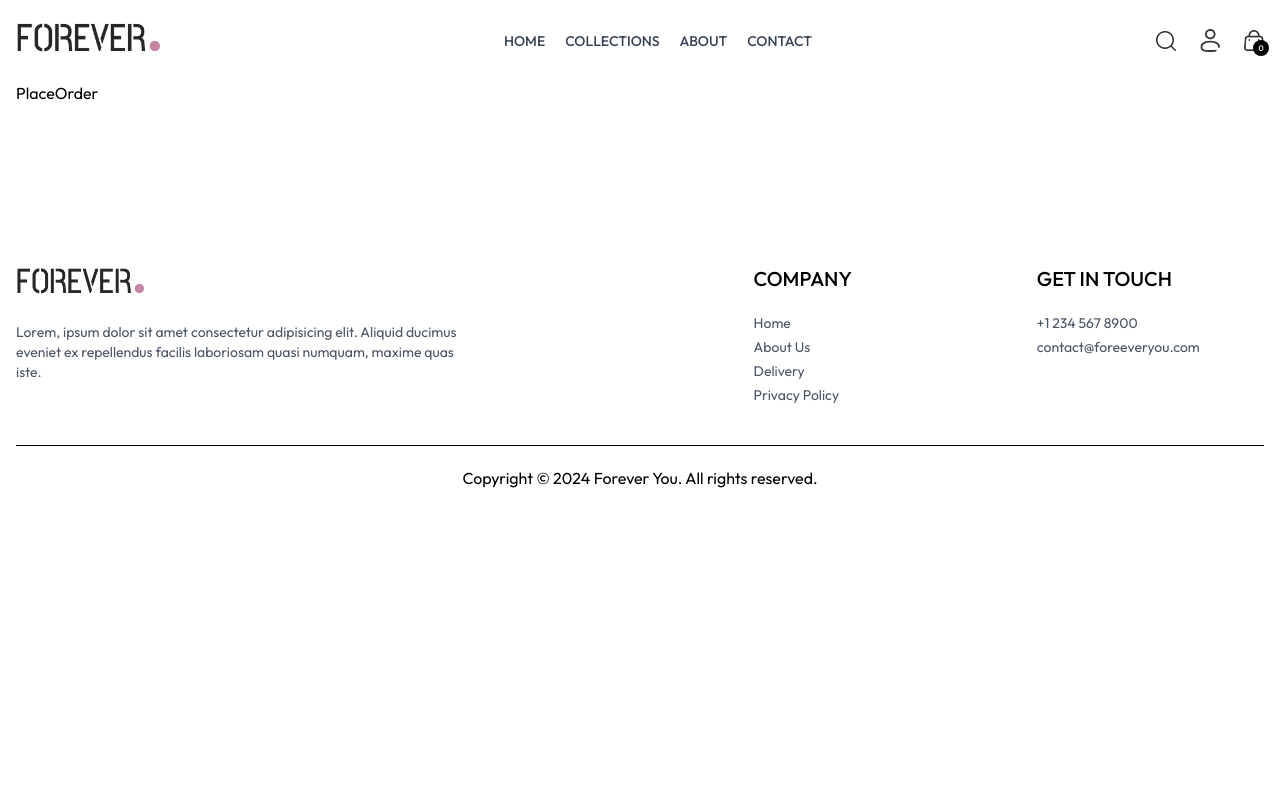
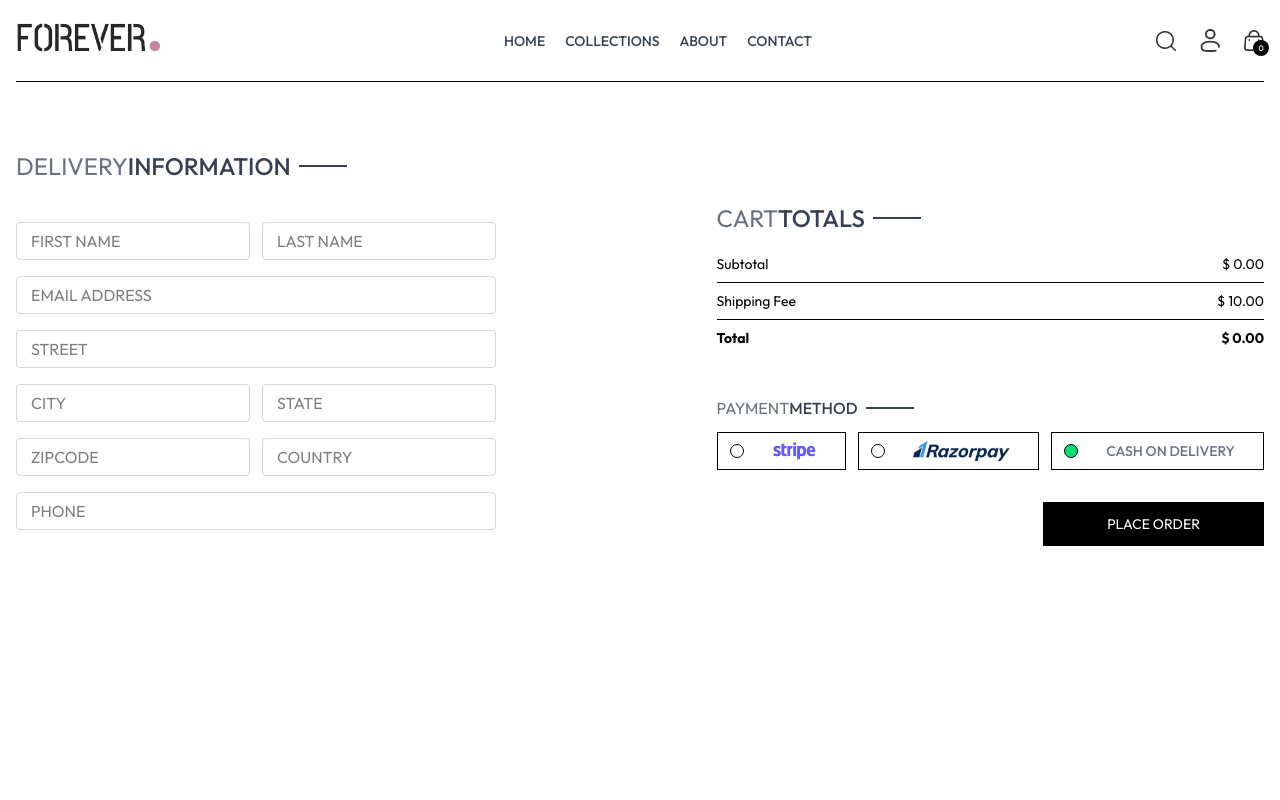
Before and after one commit to mavihs13/E-commerce, a React (Vite) app in the folder frontend/: page /placeorder in a window 1280 px wide. Shown: the top 800 px of the page. Built offline with nearby package versions, Linux system fonts and the light colour scheme.

Commit message:
cartpage and order page is completed

```diff
--- a/frontend/src/Components/CartTotal.jsx
+++ b/frontend/src/Components/CartTotal.jsx
@@ -3,7 +3,7 @@
 import Title from './Title';
 
 function CartTotal() {
-    const {currency,delivery_free,getCartAmount}=useContext(ShopContext)
+    const {currency,delivery_fee,getCartAmount}=useContext(ShopContext)
   return (
     <div className='w-full'>
         <div className='text-2xl'>
@@ -12,7 +12,18 @@
         </div>
         <div className='flex flex-col gap-2 mt-2 text-sm'>
             <div className='flex justify-between'>
-
+                <p>Subtotal</p>
+                <p>{currency} {getCartAmount()}.00</p>
+            </div>
+            <hr />
+            <div className='flex justify-between'>
+                <p>Shipping Fee</p>
+                <p>{currency} {delivery_fee}.00</p>
+            </div>
+            <hr />
+            <div className='flex justify-between'>
+                <b>Total</b>
+                <b>{currency} {getCartAmount()===0 ? 0 :getCartAmount()+delivery_fee}.00</b>
             </div>
 
         </div>
--- a/frontend/src/Context/ShopContext.jsx
+++ b/frontend/src/Context/ShopContext.jsx
@@ -1,6 +1,7 @@
 import React, {useEffect, useState} from 'react'
 import {products} from '../assets/assets'
 import { toast } from 'react-toastify';
+import { useNavigate } from 'react-router-dom';
 
 const ShopContext = React.createContext()
 
@@ -11,6 +12,7 @@
     const [search , setSearch] = useState('')
     const [showSearch, setShowSearch] = useState(false)
     const [cartItems, setCartItems] = useState({})
+    const navigate = useNavigate();
 
     const addToCart = async (itemId, size)=>{
         if(!size){
@@ -54,11 +56,11 @@
         setCartItems(carData);
     }
 
-    const getCartAmount = async()=>{
+    const getCartAmount = ()=>{
         let totalAmount = 0;
         for(const items in cartItems){
             let itemInfo = products.find((product)=>product._id===items)
-            for(const item in cartItems[item]){
+            for(const item in cartItems[items]){
                 try{
                     if(cartItems[items][item]>0){
                         totalAmount += itemInfo.price * cartItems[items][item];
@@ -81,7 +83,8 @@
         setShowSearch,
         cartItems,addToCart,
         getCartCount,updateQuantity,
-        getCartAmount
+        getCartAmount,
+        navigate
     }
     return (
         <ShopContext.Provider value={value}>
--- a/frontend/src/pages/Cart.jsx
+++ b/frontend/src/pages/Cart.jsx
@@ -2,9 +2,11 @@
 import { ShopContext } from '../Context/ShopContext'
 import Title from '../components/Title';
 import { assets } from '../assets/assets';
+import CartTotal from '../Components/CartTotal';
+
 
 const Cart = () => {
-  const {products,currency,cartItems,updateQuantity}=useContext(ShopContext)
+  const {products,currency,cartItems,updateQuantity,navigate}=useContext(ShopContext)
   const [cartData,setCartData] = useState([]);
   useEffect(()=>{
     const tempData = [];
@@ -56,6 +58,14 @@
           })
         }
       </div>
+      <div className='flex justify-end my-20'>
+        <div className='w-full sm:w-[450px]'>
+          <CartTotal/>
+          <div className='w-full text-end'>
+            <button onClick={()=>navigate('/placeOrder')} className='bg-black text-white text-sm my-8 px-8 py-3 cursor-pointer'>PROCEED TO CHECKOUT</button>
+          </div>
+        </div>
+      </div>
 
     </div>
   )
--- a/frontend/src/pages/Orders.jsx
+++ b/frontend/src/pages/Orders.jsx
@@ -1,8 +1,43 @@
-import React from 'react'
+import React, { useContext } from 'react'
+import { ShopContext } from '../Context/ShopContext'
+import Title from '../Components/Title'
 
 function Orders() {
+  const {products, currency}=useContext(ShopContext)
   return (
-    <div>Orders</div>
+    <div className='border-t pt-16'>
+      <div className='text-2xl'>
+        <Title text1={'MY'} text2={'ORDERS'}/>
+      </div>
+      <div className=''>
+        {
+          products.slice(1,4).map((item,index)=>(
+            <div key={index} className='py-4 border-t border-b text-gray-700 flex flex-col md:flex-row md:items-center md:justify-between gap-4'>
+              <div className='flex items-start gap-6 text-sm'>
+                <img className='w-16 sm:w-20' src={item.image[0]} alt="" />
+                <div>
+                  <p className='sm:text-base font-medium'>{item.name}</p>
+                  <div className='flex items-center gap-3 mt-2 text-base text-gray-700'>
+                    <p className='text-lg'>{currency}{item.price}</p>
+                    <p>Quantity: 1</p>
+                    <p>Size: M</p>
+                  </div>
+                  <p className='mt-2'>Date: <span className='text-gray-400'>25, June 2026</span></p>
+                </div>
+              </div>
+              <div className='md:w-1/2 flex justify-between'>
+              <div className='flex items-center gap-2'>
+                <p className='min-w-2 h-2 rounded-full bg-green-500'></p>
+                <p className='text-sm md:text-base'>Ready to ship</p>
+              </div>
+              <button className='border px-4 py-2 text-sm font-medium rounded-sm cursor-pointer'>Track Order</button>
+              </div>
+
+            </div>
+          ))
+        }
+      </div>
+    </div>
   )
 }
 
--- a/frontend/src/pages/PlaceOrder.jsx
+++ b/frontend/src/pages/PlaceOrder.jsx
@@ -1,8 +1,66 @@
-import React from 'react'
+import React, { useState } from 'react'
+import Title from '../Components/Title'
+import CartTotal from '../Components/CartTotal'
+import { assets } from '../assets/assets'
+import { useContext } from 'react';
+import { ShopContext } from '../Context/ShopContext';
 
 function PlaceOrder() {
+  const [method,setMehtod] = useState('cod');
+  const {navigate} = useContext(ShopContext)
   return (
-    <div>PlaceOrder</div>
+    <div className='flex flex-col sm:flex-row justify-between gap-4 pt-5 sm:pt-14 min-h-[80vh] border-t'>
+
+      {/*-----------left Side---------*/}
+
+      <div className='flex flex-col gap-4 w-full sm:max-w-[480px]'>
+        <div className='text-xl sm:text-2xl my-3'>
+          <Title text1={'DELIVERY'} text2={'INFORMATION'}/>
+        </div>
+        <div className='flex gap-3'>
+          <input className='border border-gray-300 rounded py-1.5 px-3.5 w-full' type="text" placeholder='FIRST NAME' />
+          <input className='border border-gray-300 rounded py-1.5 px-3.5 w-full' type="text" placeholder='LAST NAME' />
+        </div>
+        <input className='border border-gray-300 rounded py-1.5 px-3.5 w-full' type="email" placeholder='EMAIL ADDRESS' />
+        <input className='border border-gray-300 rounded py-1.5 px-3.5 w-full' type="text" placeholder='STREET' />
+        <div className='flex gap-3'>
+          <input className='border border-gray-300 rounded py-1.5 px-3.5 w-full' type="text" placeholder='CITY' />
+          <input className='border border-gray-300 rounded py-1.5 px-3.5 w-full' type="text" placeholder='STATE' />
+        </div>
+        <div className='flex gap-3'>
+          <input className='border border-gray-300 rounded py-1.5 px-3.5 w-full' type="number" placeholder='ZIPCODE' />
+          <input className='border border-gray-300 rounded py-1.5 px-3.5 w-full' type="text" placeholder='COUNTRY' />
+        </div>
+        <input className='border border-gray-300 rounded py-1.5 px-3.5 w-full' type="number" placeholder='PHONE' />
+      </div>
+      {/* ---------------Right Side---------------- */}
+      <div className='mt-8'>
+        <div className='mt-8 min-w-80'>
+          <CartTotal/>
+        </div>
+        <div className='mt-12'>
+          <Title text1={'PAYMENT'} text2={'METHOD'}/>
+          {/*----------------Payment Mathod---------------------- */}
+          <div className='flex flex-col gap-3 lg:flex-row'>
+            <div onClick={()=>setMehtod('stripe')} className='flex items-center gap-3 border p-2 px-3 cursor-pointer'>
+              <p className={`min-w-3.5 h-3.5 border rounded-full ${method=== 'stripe' ? 'bg-green-400' : ''}`}></p>
+              <img className='h-5 mx-4' src={assets.stripe_logo} alt="" />
+            </div>
+            <div onClick={()=>setMehtod('razerpay')} className='flex items-center gap-3 border p-2 px-3 cursor-pointer'>
+              <p className={`min-w-3.5 h-3.5 border rounded-full ${method=== 'razerpay' ? 'bg-green-400' : ''}`}></p>
+              <img className='h-5 mx-4' src={assets.razorpay_logo} alt="" />
+            </div>
+            <div onClick={()=>setMehtod('cod')} className='flex items-center gap-3 border p-2 px-3 cursor-pointer'>
+              <p className={`min-w-3.5 h-3.5 border rounded-full ${method=== 'cod' ? 'bg-green-400' : ''}`}></p>
+              <p className='text-gray-500 text-sm font-medium mx-4'>CASH ON DELIVERY</p>
+            </div>
+          </div>
+          <div className='w-full text-end mt-8'>
+            <button onClick={()=>navigate('/Orders')} className='bg-black text-white px-16 py-3 text-sm cursor-pointer'>PLACE ORDER</button>
+          </div>
+        </div>
+      </div>
+    </div>
   )
 }
 
```
